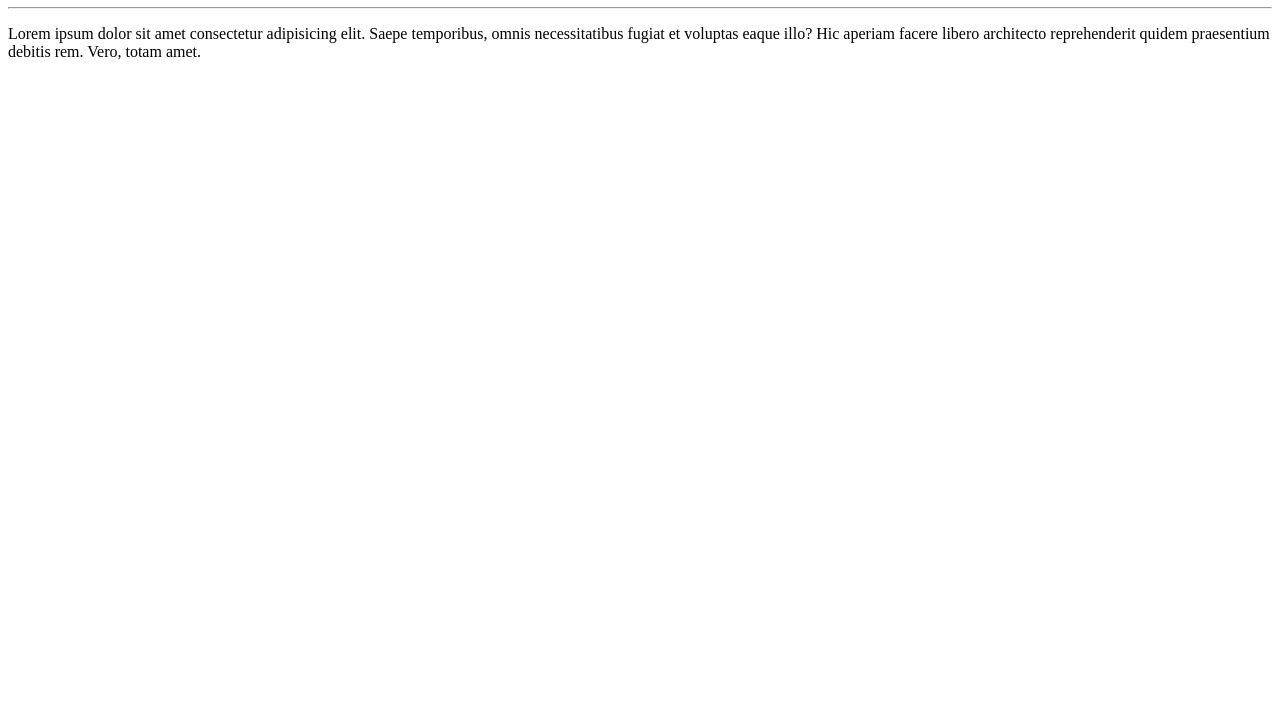
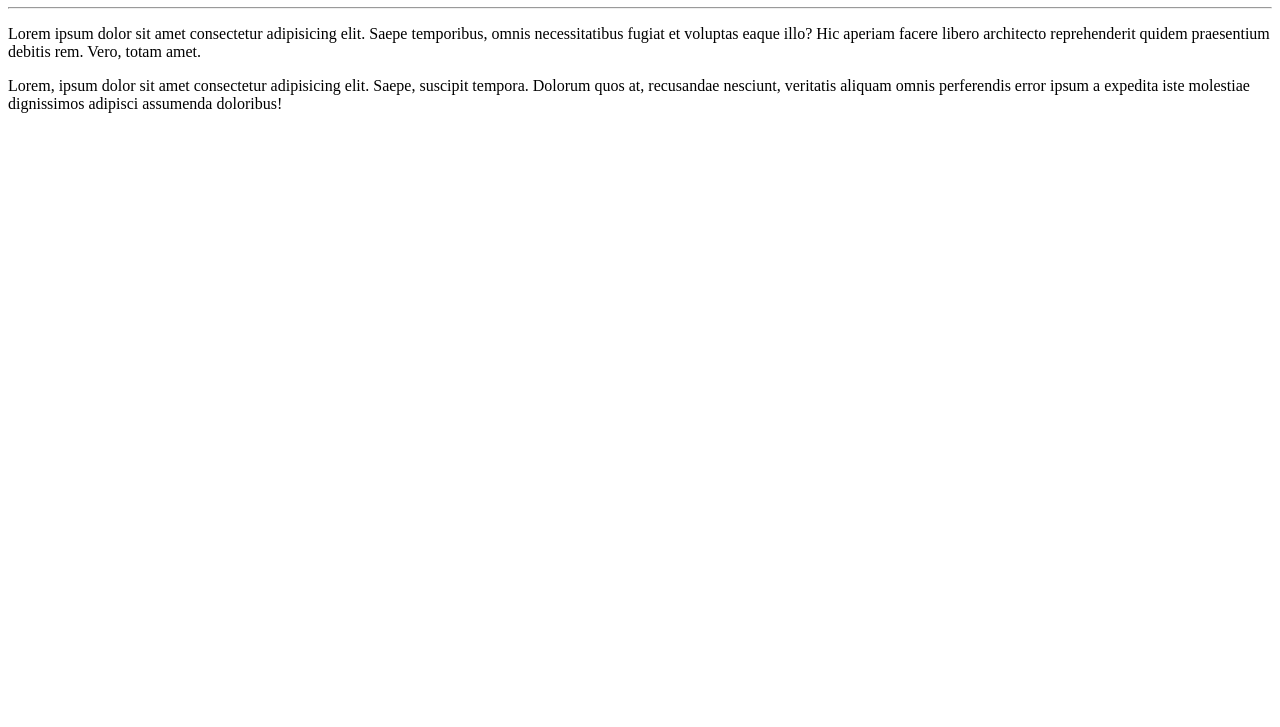
Before and after one commit to Avelucio/Ola-Mundo, a plain HTML site: page site-exemplo/index.html in a window 1280 px wide. Shown: the part 73-800 px from the top of the page. Drawn offline with Linux system fonts and the light colour scheme.

Commit message:
adicionei um parágrafo

```diff
--- a/site-exemplo/index.html
+++ b/site-exemplo/index.html
@@ -10,5 +10,6 @@
     <h1> Olá, Mundo! </h1>
     <hr>
     <p>Lorem ipsum dolor sit amet consectetur adipisicing elit. Saepe temporibus, omnis necessitatibus fugiat et voluptas eaque illo? Hic aperiam facere libero architecto reprehenderit quidem praesentium debitis rem. Vero, totam amet.</p>
+    <p>Lorem, ipsum dolor sit amet consectetur adipisicing elit. Saepe, suscipit tempora. Dolorum quos at, recusandae nesciunt, veritatis aliquam omnis perferendis error ipsum a expedita iste molestiae dignissimos adipisci assumenda doloribus!</p>
 </body>
 </html>
```
